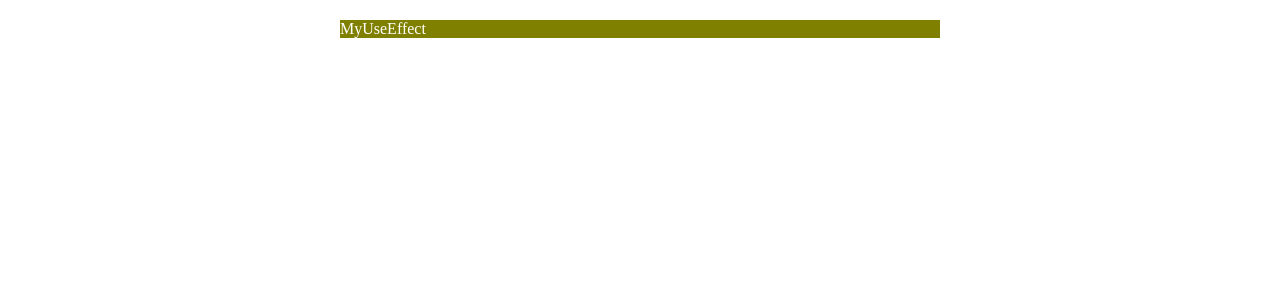
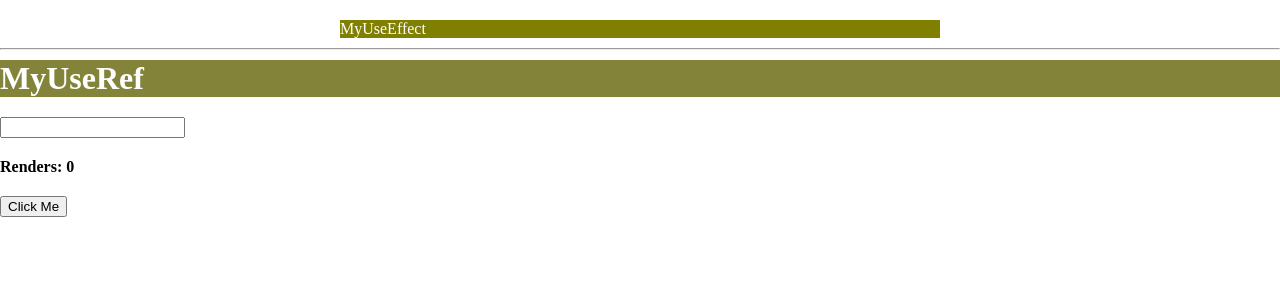
Before and after one commit to ashucj17/react-hooks, a React (Vite) app: page / in a window 1280 px wide. Shown: the top 300 px of the page. Built offline with nearby package versions, Linux system fonts and the light colour scheme.

Commit message:
useRef() avoide rerender and directly  accessing the dom element

```diff
--- a/src/App.jsx
+++ b/src/App.jsx
@@ -4,6 +4,7 @@ import ClassComponent from './ReactLifeCycle/ClassComponent'
 import FunctionalComponent from './ReactLifeCycle/FunctionalComponent'
 import MyUseState from './Hooks/MyUseState'
 import MyUseEffect from './Hooks/MyUseEffect'
+import MyUseRef from './Hooks/MyUseRef'
 
 
 
@@ -21,6 +22,8 @@ function App() {
       {show &&<FunctionalComponent /> }
       <MyUseState /> */}
       <MyUseEffect />
+      <hr></hr>
+      <MyUseRef />
 
     </>
   )
--- /dev/null
+++ b/src/Hooks/MyUseRef.jsx
@@ -0,0 +1,32 @@
+import React, { useEffect, useRef, useState } from 'react'
+
+const MyUseRef = () => {
+    const [name,setName] = useState("")
+    const count = useRef(0);
+    const inputElement = useRef('');
+console.log(count.current)
+    // const [count,setCount]  = useState(0)
+    useEffect(()=>{
+        count.current= count.current + 1;
+    })
+
+    const handleClick= ()=> {
+        console.log(inputElement.current);
+        inputElement.current.style.borderRadius= "12px"
+        inputElement.current.focus()
+    }
+  return (
+    <div>
+    <h1 style={
+        {color:'white',
+        background: '#838339ff',
+    }}>MyUseRef</h1>
+    <input type="text" ref={inputElement} onChange={(e)=>{setName(e.target.value)}}/>
+    <h3>{name}</h3>
+    <h4>Renders: {count.current}</h4>
+    <button onClick={handleClick}>Click Me</button>
+    </div>
+  )
+}
+
+export default MyUseRef
```
